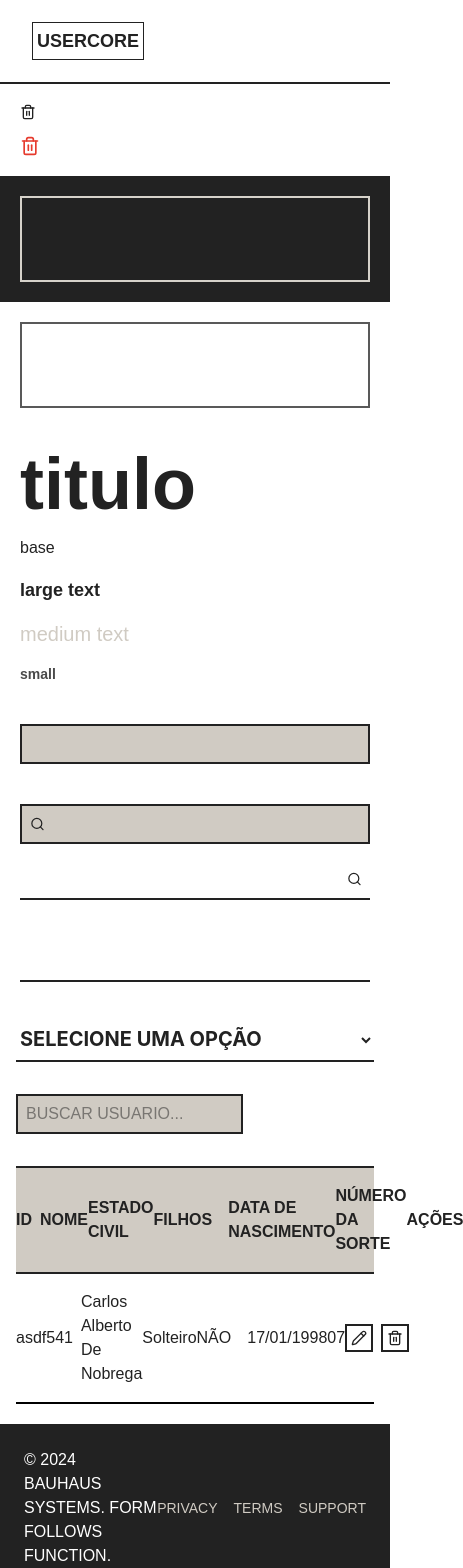
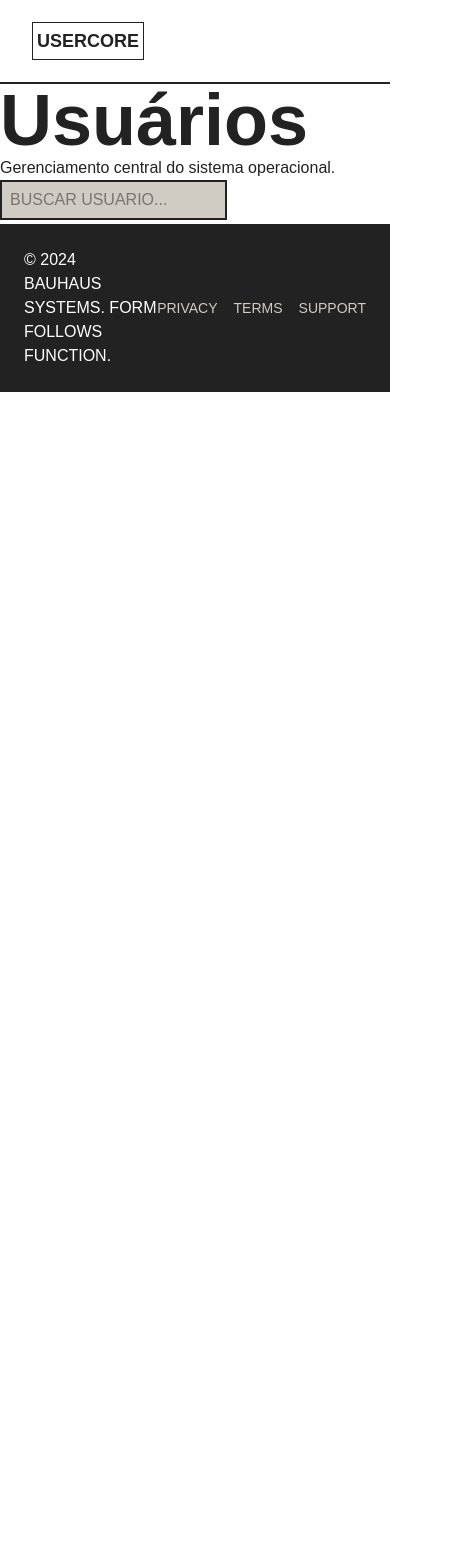
Before and after one commit to michaelprocha/user-registration-react, a React (Vite) app: page / in a window 390 px wide. Shown: the top 1568 px of the page, 463 px wide, since content can reach past the window. After the commit the page ends 844 px from the top, so only its background shows below. Built offline with nearby package versions, Linux system fonts and the light colour scheme.

Commit message:
update User and UserList component, add page home component.

```diff
--- a/src/App.tsx
+++ b/src/App.tsx
@@ -1,111 +1,18 @@
-import { Trash } from "lucide-react";
-import { Search } from "lucide-react";
-import Icon from "./components/ui/Icon";
-import Skeleton from "./components/ui/Skeleton";
-import Text from "./components/ui/Text";
-import Input from "./components/ui/Input";
-import Select from "./components/ui/Select";
-import Header from "./components/layouts/Header";
-import InputSearch from "./components/common/InputSearch";
-import { useState } from "react";
-import UsersList from "./components/common/UsersList";
-import Footer from "./components/layouts/Footer";
-import UsuarioTitle from "./components/common/UsuarioTitle";
+import { createBrowserRouter } from "react-router";
+import { RouterProvider } from "react-router/dom";
+import Home from "./page/Home";
+import MainLayout from "./components/layouts/MainLayout";
+
+const router = createBrowserRouter([
+  {
+    path: "/",
+    Component: MainLayout,
+    children: [{ index: true, Component: Home }],
+  },
+]);
 
 function App() {
-  const [value, setValue] = useState("");
-  return (
-    <>
-      <Header />
-      <div className="p-5 flex flex-col gap-4 bg-white dark:bg-black">
-        <Icon
-          svg={Trash}
-          color="primary"
-          size="sm"
-          animation="none"
-        />
-        <Icon
-          svg={Trash}
-          color="secondary"
-          size="md"
-          animation="none"
-        />
-      </div>
-      <div className="p-5 flex flex-col gap-4 bg-black">
-        <Skeleton className="h-21.5 border-2 md:border-y-2 md:border-x-0 border-gray-100" />
-      </div>
-      <div className="p-5 flex flex-col gap-4 bg-white">
-        <Skeleton className="h-21.5 border-2 md:border-y-2 md:border-x-0 border-gray-500" />
-      </div>
-      <div className="p-5 flex flex-col gap-4 bg-white dark:bg-black">
-        <Text
-          as="h1"
-          variant="xl"
-        >
-          titulo
-        </Text>
-        <Text as="p">base</Text>
-        <Text
-          variant="lg"
-          as="p"
-        >
-          large text
-        </Text>
-        <Text
-          variant="md"
-          as="p"
-        >
-          medium text
-        </Text>
-        <Text
-          as="p"
-          variant="sm"
-        >
-          small
-        </Text>
-      </div>
-      <div className="p-5 flex flex-col gap-4 bg-white dark:bg-black">
-        <Input type="search" />
-      </div>
-      <div className="p-5 flex flex-col gap-4 bg-white dark:bg-black">
-        <Input
-          icon={Search}
-          iconPosition="left"
-        />
-        <Input
-          variant="secondary"
-          icon={Search}
-          iconPosition="right"
-        />
-        <Input
-          variant="secondary"
-          size="lg"
-        />
-      </div>
-      <div className="p-4 bg-white dark:bg-black">
-        <Select
-          options={[
-            { value: "opt1" },
-            { value: "opt2" },
-            { value: "opt3", label: "Opção 3" },
-          ]}
-        />
-      </div>
-      <div className="p-4 bg-white dark:bg-black">
-        <InputSearch
-          value={value}
-          setValue={setValue}
-        />
-      </div>
-      <div className="p-4 bg-white dark:bg-black w-full">
-        <UsersList />
-      </div>
-      <Footer />
-      <div className="p-4 bg-white dark:bg-black w-full">
-        <UsuarioTitle />
-      </div>
-    </>
-  );
+  return <RouterProvider router={router} />;
 }
 
 export default App;
--- /dev/null
+++ b/src/components/common/User.tsx
@@ -0,0 +1,52 @@
+import { tv } from "tailwind-variants";
+import Button from "../ui/Button";
+import Icon from "../ui/Icon";
+import { Pencil, Trash2 } from "lucide-react";
+
+const userVariant = tv({
+  slots: {
+    line: "flex items-center py-4 border-b-2 dark:border-gray-500",
+    id: "flex-2 dark:text-white text-black text-center",
+    name: "flex-4 dark:text-white text-black pl-2 capitalize",
+    status: "flex-2 dark:text-white text-black",
+    kids: "flex-1 dark:text-white text-black text-center uppercase",
+    date: "flex-3 dark:text-white text-black pl-4",
+    number: "flex-3 dark:text-white text-black text-left",
+    actions: "flex-1 dark:text-white text-black flex gap-2 items-center",
+    buttonAction:
+      "border-2 dark:border-white dark:bg-black border-black bg-white p-1",
+  },
+});
+
+function User() {
+  const { line, id, name, status, kids, date, number, actions, buttonAction } =
+    userVariant();
+  return (
+    <>
+      <tr className={line()}>
+        <td className={id()}>asdf541</td>
+        <td className={name()}>Carlos Alberto de Nobrega</td>
+        <td className={status()}>Solteiro</td>
+        <td className={kids()}>Não</td>
+        <td className={date()}>17/01/1998</td>
+        <td className={number()}>07</td>
+        <td className={actions()}>
+          <Button className={buttonAction()}>
+            <Icon
+              svg={Pencil}
+              color="primary"
+            />
+          </Button>
+          <Button className={buttonAction()}>
+            <Icon
+              svg={Trash2}
+              color="primary"
+            />
+          </Button>
+        </td>
+      </tr>
+    </>
+  );
+}
+
+export default User;
--- a/src/components/common/UsersList.tsx
+++ b/src/components/common/UsersList.tsx
@@ -1,60 +1,51 @@
-import Button from "../ui/Button";
-import Icon from "../ui/Icon";
-import { Pencil, Trash2 } from "lucide-react";
+import { tv } from "tailwind-variants";
+import User from "./User";
+
+const userListVariant = tv({
+  slots: {
+    table: "w-full flex flex-col",
+    head: "dark:bg-gray-700 bg-gray-300",
+    line: "flex w-full items-center py-4 border-y-2 dark:border-y-white border-y-black font-grotesk",
+    id: "uppercase flex-2 dark:text-white text-black",
+    name: "uppercase flex-4 text-left pl-2 dark:text-white text-black",
+    status: "uppercase flex-2 text-left dark:text-white text-black",
+    kids: "uppercase flex-1 dark:text-white text-black",
+    date: "uppercase flex-3 text-left pl-4 dark:text-white text-black",
+    number: "uppercase flex-3 text-left dark:text-white text-black",
+    action: "uppercase flex-1 dark:text-white text-black",
+    body: "font-grotesk",
+  },
+});
 
 function UsersList() {
+  const {
+    table,
+    head,
+    line,
+    id,
+    name,
+    status,
+    kids,
+    date,
+    number,
+    action,
+    body,
+  } = userListVariant();
   return (
-    <table className="w-full flex flex-col ">
-      <thead className="dark:bg-gray-700 bg-gray-300">
-        <tr className="flex w-full items-center py-4 border-y-2 dark:border-y-white border-y-black font-grotesk">
-          <th className="uppercase flex-2 dark:text-white text-black">ID</th>
-          <th className="uppercase flex-4 text-left pl-2 dark:text-white text-black">
-            Nome
-          </th>
-          <th className="uppercase flex-2 text-left dark:text-white text-black">
-            Estado civil
-          </th>
-          <th className="uppercase flex-1 dark:text-white text-black">
-            Filhos
-          </th>
-          <th className="uppercase flex-3 text-left pl-4 dark:text-white text-black">
-            Data de nascimento
-          </th>
-          <th className="uppercase flex-3 text-left dark:text-white text-black">
-            Número da sorte
-          </th>
-          <th className="uppercase flex-1 dark:text-white text-black">Ações</th>
+    <table className={table()}>
+      <thead className={head()}>
+        <tr className={line()}>
+          <th className={id()}>ID</th>
+          <th className={name()}>Nome</th>
+          <th className={status()}>Estado civil</th>
+          <th className={kids()}>Filhos</th>
+          <th className={date()}>Data de nascimento</th>
+          <th className={number()}>Número da sorte</th>
+          <th className={action()}>Ações</th>
         </tr>
       </thead>
-      <tbody className="font-grotesk">
-        <tr className="flex items-center py-4 border-b-2 dark:border-gray-500">
-          <td className="flex-2 dark:text-white text-black text-center">
-            asdf541
-          </td>
-          <td className="flex-4 dark:text-white text-black pl-2 capitalize">
-            Carlos Alberto de Nobrega
-          </td>
-          <td className="flex-2 dark:text-white text-black">Solteiro</td>
-          <td className="flex-1 dark:text-white text-black text-center uppercase">
-            Não
-          </td>
-          <td className="flex-3 dark:text-white text-black pl-4">17/01/1998</td>
-          <td className="flex-3 dark:text-white text-black text-left">07</td>
-          <td className="flex-1 dark:text-white text-black flex gap-2 items-center">
-            <Button className="border-2 dark:border-white dark:bg-black border-black bg-white p-1">
-              <Icon
-                svg={Pencil}
-                color="primary"
-              />
-            </Button>
-            <Button className="border-2 dark:border-white dark:bg-black border-black bg-white p-1">
-              <Icon
-                svg={Trash2}
-                color="primary"
-              />
-            </Button>
-          </td>
-        </tr>
+      <tbody className={body()}>
+        <User />
       </tbody>
     </table>
   );
--- /dev/null
+++ b/src/components/layouts/MainLayout.tsx
@@ -0,0 +1,17 @@
+import Header from "./Header";
+import { Outlet } from "react-router";
+import Footer from "./Footer";
+
+function MainLayout() {
+  return (
+    <>
+      <Header />
+      <main>
+        <Outlet />
+      </main>
+      <Footer />
+    </>
+  );
+}
+
+export default MainLayout;
--- /dev/null
+++ b/src/page/Home.tsx
@@ -0,0 +1,33 @@
+import Text from "../components/ui/Text";
+import InputSearch from "../components/common/InputSearch";
+import { useState } from "react";
+
+function Home() {
+  const [input, setInput] = useState<string>("");
+  return (
+    <>
+      <div>
+        <div>
+          <Text
+            as="h1"
+            variant="xl"
+          >
+            Usuários
+          </Text>
+          <Text
+            as="p"
+            variant="base"
+          >
+            Gerenciamento central do sistema operacional.
+          </Text>
+        </div>
+        <InputSearch
+          value={input}
+          setValue={setInput}
+        />
+      </div>
+    </>
+  );
+}
+
+export default Home;
```
